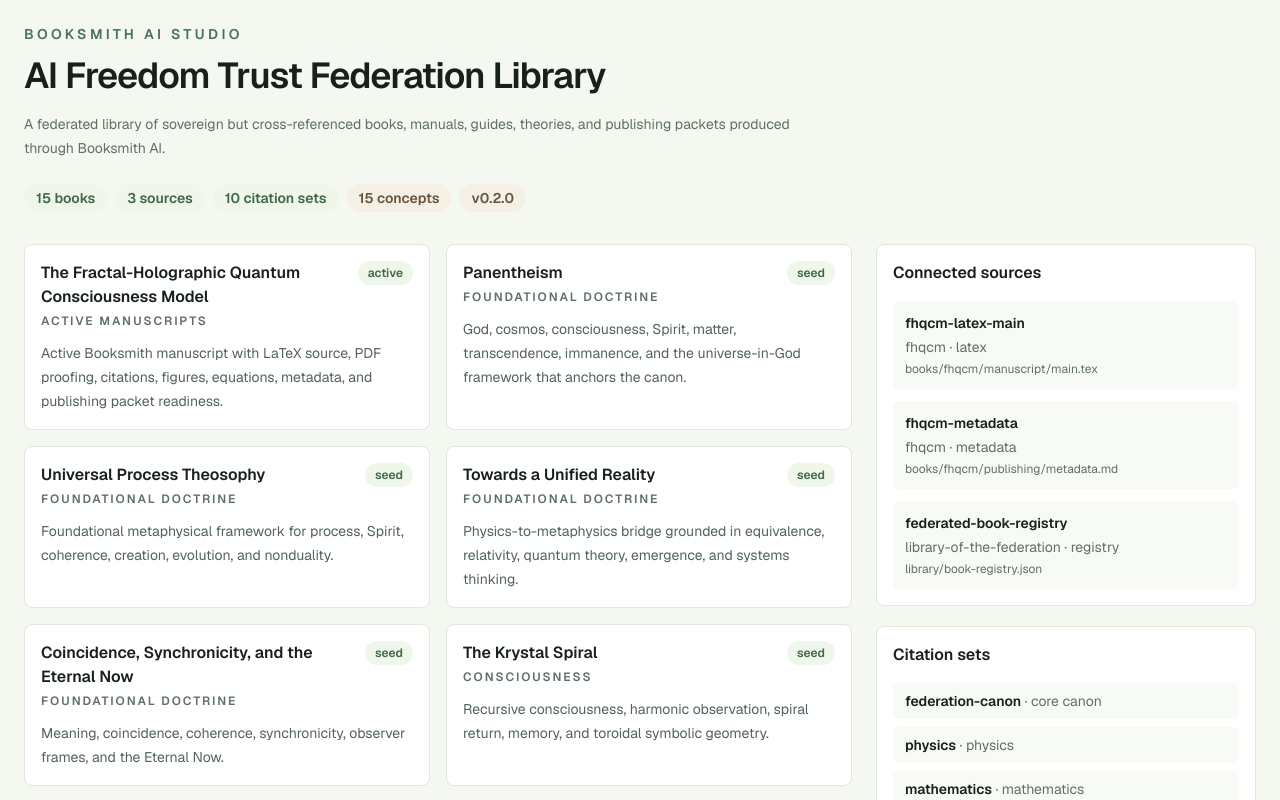
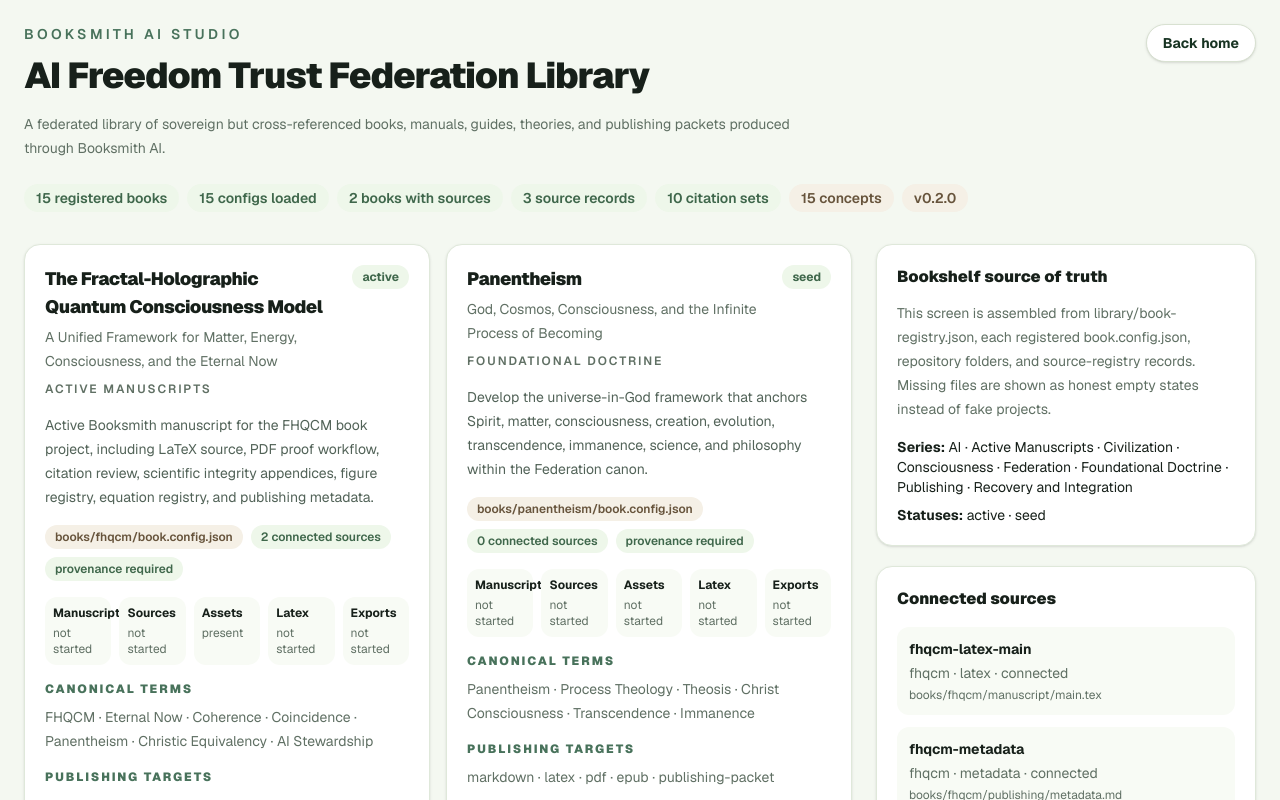
Before and after one commit to AIFreedomTrustFederation/booksmith-ai, a Next.js app: page /studio in a window 1280 px wide. Shown: the top 800 px of the page. Built offline with nearby package versions, Linux system fonts and the light colour scheme.

Commit message:
Render studio bookshelf from real library data

```diff
--- a/src/app/studio/page.tsx
+++ b/src/app/studio/page.tsx
@@ -1,26 +1,134 @@
-import registry from "../../../library/book-registry.json";
-import sources from "../../../library/source-registry.json";
+import Link from "next/link";
+
 import citations from "../../../library/citation-registry.json";
 import concepts from "../../../library/concept-registry.json";
+import { loadFederatedLibrary, type BookshelfBook } from "@/lib/library/load-library";
 
-export default function StudioPage() {
+function folderLabel(value: boolean) {
+  return value ? "present" : "not started";
+}
+
+function BookCard({ book }: { book: BookshelfBook }) {
+  const display = book.config ?? book.registry;
+  const folderEntries = Object.entries(book.folders);
+  const hasIssue = book.issues.length > 0;
+
+  return (
+    <article className="rounded-2xl border border-[#dfe8da] bg-white p-5 shadow-sm">
+      <div className="flex items-start justify-between gap-3">
+        <div>
+          <h2 className="text-lg font-black tracking-tight">{display.title}</h2>
+          {book.config?.subtitle ? (
+            <p className="mt-1 text-sm leading-6 text-[#607064]">{book.config.subtitle}</p>
+          ) : null}
+          <p className="mt-2 text-xs font-semibold uppercase tracking-[0.16em] text-[#607064]">
+            {display.series}
+          </p>
+        </div>
+        <span className="rounded-full bg-[#eef7ea] px-2.5 py-1 text-xs font-bold text-[#3f674b]">
+          {display.status}
+        </span>
+      </div>
+
+      <p className="mt-4 text-sm leading-6 text-[#526358]">{display.purpose}</p>
+
+      <div className="mt-4 flex flex-wrap gap-2 text-xs font-semibold">
+        <span className="rounded-full bg-[#f5f0e6] px-2.5 py-1 text-[#67543c]">
+          {book.config ? book.configPath : "config missing"}
+        </span>
+        <span className="rounded-full bg-[#eef7ea] px-2.5 py-1 text-[#3f674b]">
+          {book.connectedSources.length} connected sources
+        </span>
+        {book.config?.provenanceRequired ? (
+          <span className="rounded-full bg-[#eef7ea] px-2.5 py-1 text-[#3f674b]">
+            provenance required
+          </span>
+        ) : null}
+      </div>
+
+      <dl className="mt-4 grid grid-cols-2 gap-2 text-xs sm:grid-cols-5">
+        {folderEntries.map(([folder, exists]) => (
+          <div className="rounded-xl bg-[#f8fbf5] p-2" key={folder}>
+            <dt className="font-bold capitalize text-[#17201a]">{folder}</dt>
+            <dd className="mt-1 text-[#607064]">{folderLabel(exists)}</dd>
+          </div>
+        ))}
+      </dl>
+
+      {book.config?.canonicalTerms?.length ? (
+        <div className="mt-4">
+          <h3 className="text-xs font-black uppercase tracking-[0.16em] text-[#48725b]">
+            Canonical terms
+          </h3>
+          <p className="mt-2 text-sm leading-6 text-[#607064]">
+            {book.config.canonicalTerms.join(" · ")}
+          </p>
+        </div>
+      ) : null}
+
+      {book.config?.publishingTargets?.length ? (
+        <div className="mt-4">
+          <h3 className="text-xs font-black uppercase tracking-[0.16em] text-[#48725b]">
+            Publishing targets
+          </h3>
+          <p className="mt-2 text-sm leading-6 text-[#607064]">
+            {book.config.publishingTargets.join(" · ")}
+          </p>
+        </div>
+      ) : null}
+
+      {hasIssue ? (
+        <div className="mt-4 rounded-xl border border-[#ead4b8] bg-[#fff8ee] p-3 text-sm text-[#67543c]">
+          <p className="font-bold">Needs attention</p>
+          <ul className="mt-2 list-inside list-disc space-y-1">
+            {book.issues.map((issue) => (
+              <li key={issue}>{issue}</li>
+            ))}
+          </ul>
+        </div>
+      ) : null}
+    </article>
+  );
+}
+
+export default async function StudioPage() {
+  const library = await loadFederatedLibrary();
+  const configuredBooks = library.books.filter((book) => book.config).length;
+  const sourceConnectedBooks = new Set(library.sources.sources.map((source) => source.bookSlug)).size;
+
   return (
     <main className="min-h-screen bg-[#f4f8f1] p-6 text-[#17201a]">
       <section className="mx-auto max-w-7xl">
+        <div className="flex flex-col gap-4 sm:flex-row sm:items-start sm:justify-between">
+          <div>
             <p className="text-sm font-semibold uppercase tracking-[0.24em] text-[#48725b]">
               Booksmith AI Studio
             </p>
-        <h1 className="mt-3 text-4xl font-semibold tracking-tight">{registry.title}</h1>
+            <h1 className="mt-3 text-4xl font-black tracking-tight">{library.registry.title}</h1>
             <p className="mt-4 max-w-3xl text-sm leading-6 text-[#607064]">
-          {registry.description}
+              {library.registry.description}
             </p>
+          </div>
+          <Link
+            className="rounded-full border border-[#d8e1d1] bg-white px-4 py-2 text-center text-sm font-bold text-[#173322] shadow-sm transition hover:bg-[#eef7ea]"
+            href="/"
+          >
+            Back home
+          </Link>
+        </div>
 
         <div className="mt-6 flex flex-wrap gap-2 text-sm font-semibold">
           <span className="rounded-full bg-[#eef7ea] px-3 py-1 text-[#3f674b]">
-            {registry.books.length} books
+            {library.books.length} registered books
           </span>
           <span className="rounded-full bg-[#eef7ea] px-3 py-1 text-[#3f674b]">
-            {sources.sources.length} sources
+            {configuredBooks} configs loaded
+          </span>
+          <span className="rounded-full bg-[#eef7ea] px-3 py-1 text-[#3f674b]">
+            {sourceConnectedBooks} books with sources
+          </span>
+          <span className="rounded-full bg-[#eef7ea] px-3 py-1 text-[#3f674b]">
+            {library.sources.sources.length} source records
           </span>
           <span className="rounded-full bg-[#eef7ea] px-3 py-1 text-[#3f674b]">
             {citations.citationSets.length} citation sets
@@ -29,50 +137,58 @@
             {concepts.concepts.length} concepts
           </span>
           <span className="rounded-full bg-[#f5f0e6] px-3 py-1 text-[#67543c]">
-            v{registry.version}
+            v{library.registry.version}
           </span>
         </div>
 
         <div className="mt-8 grid gap-6 xl:grid-cols-[minmax(0,1fr)_380px]">
-          <section className="grid gap-4 md:grid-cols-2">
-            {registry.books.map((book) => (
-              <article className="rounded-lg border border-[#dfe8da] bg-white p-4" key={book.slug}>
-                <div className="flex items-start justify-between gap-3">
-                  <div>
-                    <h2 className="font-semibold">{book.title}</h2>
-                    <p className="mt-1 text-xs font-semibold uppercase tracking-[0.16em] text-[#607064]">
-                      {book.series}
-                    </p>
+          <section aria-label="Registry-powered bookshelf" className="grid gap-4 md:grid-cols-2">
+            {library.books.length ? (
+              library.books.map((book) => <BookCard book={book} key={book.registry.slug} />)
+            ) : (
+              <div className="rounded-2xl border border-[#dfe8da] bg-white p-6 text-sm leading-6 text-[#607064]">
+                No books are registered yet. Add real entries to library/book-registry.json and books/&lt;slug&gt;/book.config.json.
               </div>
-                  <span className="rounded-full bg-[#eef7ea] px-2.5 py-1 text-xs font-semibold text-[#3f674b]">
-                    {book.status}
-                  </span>
-                </div>
-                <p className="mt-3 text-sm leading-6 text-[#526358]">{book.purpose}</p>
-              </article>
-            ))}
+            )}
           </section>
 
           <aside className="space-y-5">
-            <section className="rounded-lg border border-[#dfe8da] bg-white p-4">
-              <h2 className="font-semibold">Connected sources</h2>
-              <div className="mt-4 space-y-3">
-                {sources.sources.map((source) => (
-                  <div className="rounded-md bg-[#f8fbf5] p-3 text-sm" key={source.sourceId}>
-                    <p className="font-semibold">{source.sourceId}</p>
-                    <p className="mt-1 text-[#607064]">{source.bookSlug} · {source.sourceType}</p>
-                    <p className="mt-1 break-words text-xs text-[#607064]">{source.location}</p>
-                  </div>
-                ))}
+            <section className="rounded-2xl border border-[#dfe8da] bg-white p-5 shadow-sm">
+              <h2 className="font-black">Bookshelf source of truth</h2>
+              <p className="mt-3 text-sm leading-6 text-[#607064]">
+                This screen is assembled from library/book-registry.json, each registered book.config.json, repository folders, and source-registry records. Missing files are shown as honest empty states instead of fake projects.
+              </p>
+              <div className="mt-4 space-y-2 text-sm">
+                <p><span className="font-bold">Series:</span> {library.series.join(" · ")}</p>
+                <p><span className="font-bold">Statuses:</span> {library.statuses.join(" · ")}</p>
               </div>
             </section>
 
-            <section className="rounded-lg border border-[#dfe8da] bg-white p-4">
-              <h2 className="font-semibold">Citation sets</h2>
+            <section className="rounded-2xl border border-[#dfe8da] bg-white p-5 shadow-sm">
+              <h2 className="font-black">Connected sources</h2>
+              <div className="mt-4 space-y-3">
+                {library.sources.sources.length ? (
+                  library.sources.sources.map((source) => (
+                    <div className="rounded-xl bg-[#f8fbf5] p-3 text-sm" key={source.sourceId}>
+                      <p className="font-bold">{source.sourceId}</p>
+                      <p className="mt-1 text-[#607064]">{source.bookSlug} · {source.sourceType} · {source.status}</p>
+                      <p className="mt-1 break-words text-xs text-[#607064]">{source.location}</p>
+                    </div>
+                  ))
+                ) : (
+                  <p className="rounded-xl bg-[#f8fbf5] p-3 text-sm text-[#607064]">
+                    No source records are connected yet.
+                  </p>
+                )}
+              </div>
+            </section>
+
+            <section className="rounded-2xl border border-[#dfe8da] bg-white p-5 shadow-sm">
+              <h2 className="font-black">Citation sets</h2>
               <div className="mt-4 space-y-2">
                 {citations.citationSets.map((set) => (
-                  <div className="rounded-md bg-[#f8fbf5] px-3 py-2 text-sm" key={set.id}>
-                    <span className="font-semibold">{set.id}</span>
+                  <div className="rounded-xl bg-[#f8fbf5] px-3 py-2 text-sm" key={set.id}>
+                    <span className="font-bold">{set.id}</span>
                     <span className="text-[#607064]"> · {set.domain}</span>
                   </div>
                 ))}
```
Lines whose indentation alone changed are shown as unchanged.
